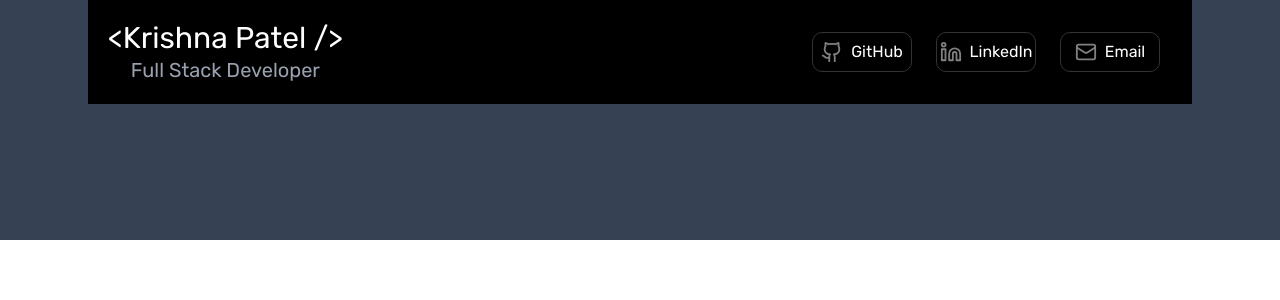
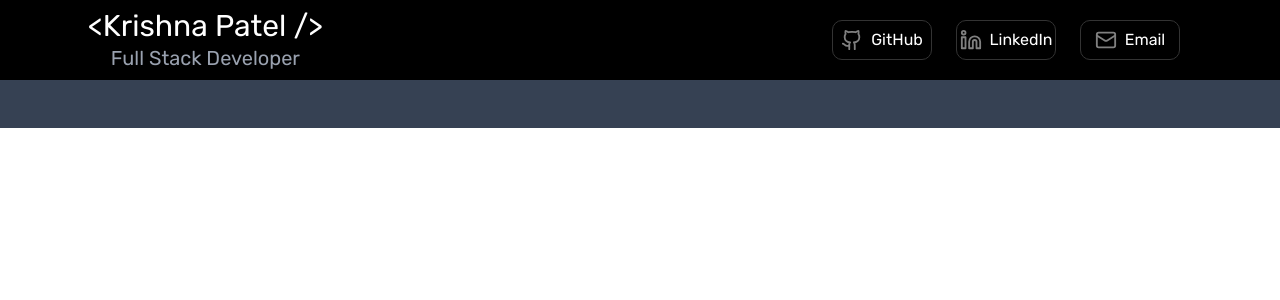
Before and after one commit to Krish30p/Portfolio, a React (Vite) app: page / in a window 1280 px wide. Shown: the top 300 px of the page. Built offline with nearby package versions, Linux system fonts and the light colour scheme.

Commit message:
fixed clicspark and sticky

```diff
--- a/src/pages/Header.jsx
+++ b/src/pages/Header.jsx
@@ -5,6 +5,7 @@ import React from "react";
 
 const Header = () => {
   return (
+    <div className="sticky top-0 z-50 bg-black pointer-events-auto ">
     <ClickSpark
       sparkColor="#ffffff"
       sparkSize={10}
@@ -12,9 +13,9 @@ const Header = () => {
       sparkCount={8}
       duration={400}
     >
-      <div className="p-22 pt-0">
-        <div className="p-5 bg-black ">
-          <div className="flex items-start justify-between">
+      <div >
+        <div className="px-22">
+          <div className="flex items-start justify-between py-2">
             {/* Left side */}
             <div className="text-center">
               <div className="text-white text-3xl">{"<Krishna Patel />"}</div>
@@ -23,6 +24,7 @@ const Header = () => {
 
             {/* Right side */}
             <div className="flex gap-6 p-3">
+              {/* remove p-3 while removing Full Stack Developer so that both can be equal */}
               {/* GitHub */}
               <div className="relative">
                 <GlareHover
@@ -93,7 +95,7 @@ const Header = () => {
         {/* here */}
 
       </div>
-    </ClickSpark>
+    </ClickSpark></div>
   );
 };
 
```
